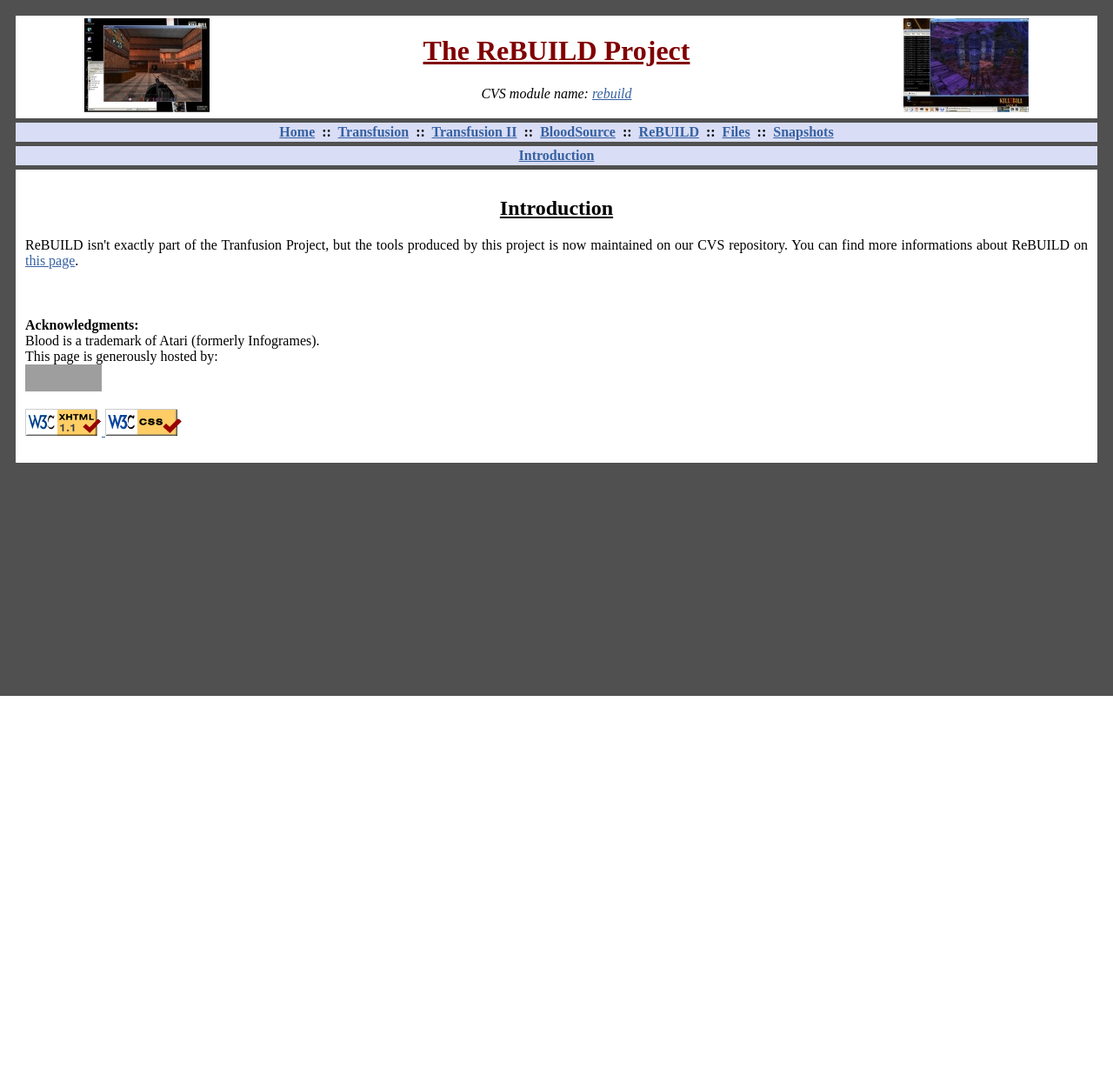
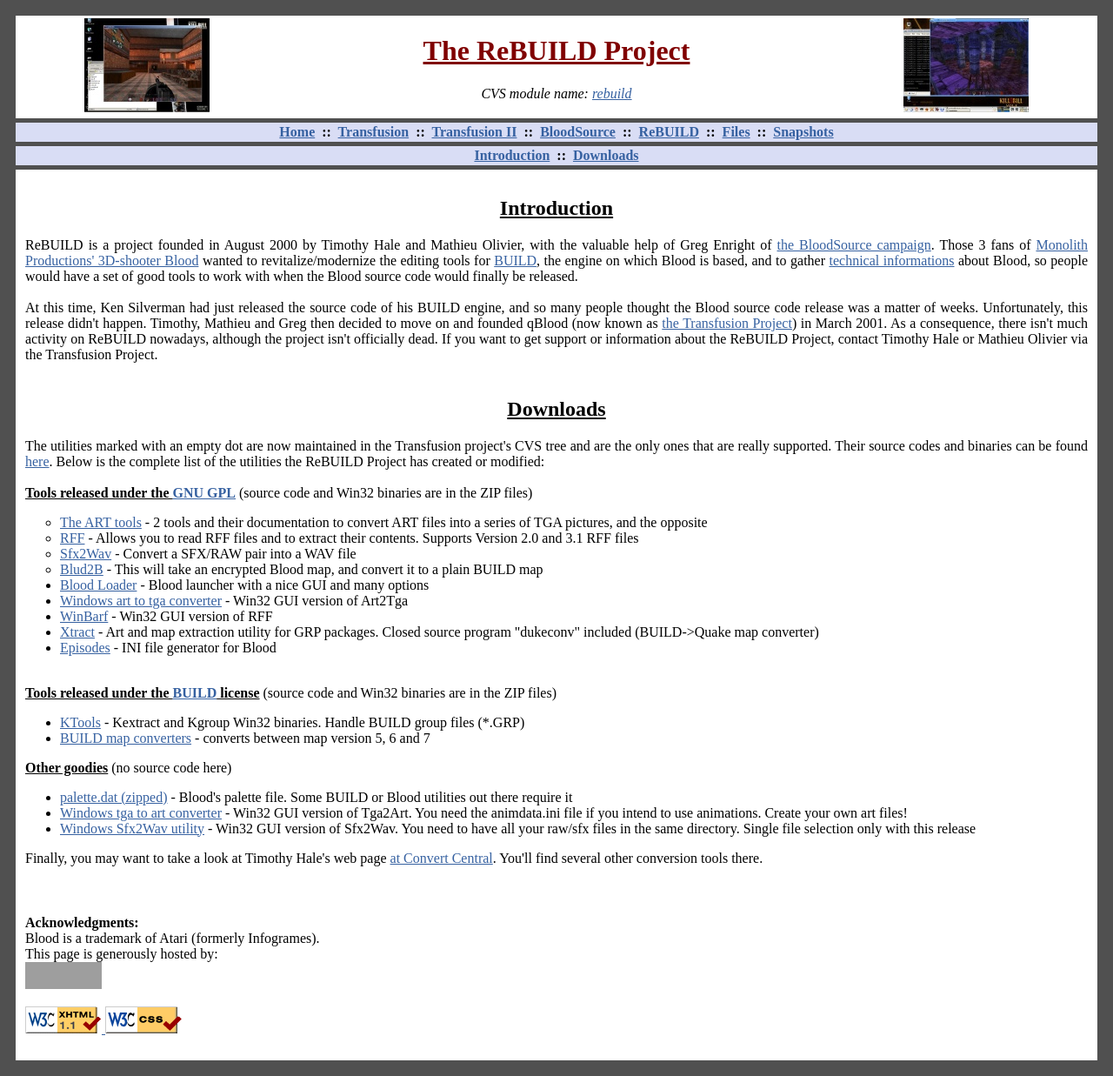
Before and after one commit to QuakeMods/transfusion, a PHP site: page /rebuild.php in a window 1280 px wide. Shown: the whole page at 87% size. Before the commit the page ends 800 px from the top, so only its background shows below. Run offline with PHP 8.4, Linux system fonts and the light colour scheme; grey boxes are pictures that could not be loaded.

Commit message:
Ported the old ReBUILD page from the BloodSource website

```diff
--- a/website/rebuild.php
+++ b/website/rebuild.php
@@ -3,7 +3,8 @@
 	$page_topic = "The ReBUILD Project";
 	$page_cvs = "rebuild";
 	$page_links = array (
-		"Introduction" => array ("Address" => "#introduction-section", "Text" => "Introduction")
+		"Introduction" => array ("Address" => "#introduction-section", "Text" => "Introduction"),
+		"Downloads" => array ("Address" => "#downloads-section", "Text" => "Downloads")
 	);
 
 	require ("header.php");
@@ -12,9 +13,106 @@
 <!-- Introduction -->
 <div class="section">
 	<h2 id="introduction-section" class="section">Introduction</h2>
-	ReBUILD isn't exactly part of the Tranfusion Project, but the tools produced by this project
-	is now maintained on our CVS repository. You can find more informations about ReBUILD on
-	<a href="http://www.planetblood.com/bloodsource/rebuild.shtml">this page</a>.<br />
+	ReBUILD is a project founded in August 2000 by Timothy Hale and Mathieu Olivier,
+	with the valuable help of Greg Enright of <a href="bloodsource.php">the BloodSource
+	campaign</a>. Those 3 fans of <a href="http://blood.lith.com/">Monolith Productions'
+	3D-shooter Blood</a> wanted to revitalize/modernize the editing tools for
+	<a href="http://www.advsys.net/ken/build.htm">BUILD</a>, the engine on which Blood
+	is based, and to gather <a href="bloodsource.php#techinfo-section">technical
+	informations</a> about Blood, so people would have a set of good tools to work with
+	when the Blood source code would finally be released.<br />
+	<br />
+	At this time, Ken Silverman had just released the source code of his BUILD engine,
+	and so many people thought the Blood source code release was a matter of weeks.
+	Unfortunately, this release didn't happen. Timothy, Mathieu and Greg then decided to
+	move on and founded qBlood (now known as
+	<a href="http://transfusion.deathmask.net/">the Transfusion Project</a>) in March 2001.
+	As a consequence, there isn't much activity on ReBUILD nowadays, although the project
+	isn't officially dead. If you want to get support or information about the ReBUILD
+	Project, contact Timothy Hale or Mathieu Olivier via the Transfusion Project.<br />
+</div>
+
+<!-- Downloads -->
+<div class="section">
+	<h2 id="downloads-section" class="section">Downloads</h2>
+	The utilities marked with an empty dot are now maintained in the Transfusion project's
+	CVS tree and are the only ones that are really supported. Their source codes and binaries
+	can be found <a href="snapshots.php#rebuild-section">here</a>. Below is the complete list
+	of the utilities the ReBUILD Project has created or modified:<br />
+	<br />
+	<span class="boldtitle">Tools released under the
+	<a href="http://www.gnu.org/copyleft/gpl.html">GNU GPL</a></span> (source code and Win32
+	binaries are in the ZIP files)<br />
+	<ul>
+		<li style="list-style-type: circle;">
+			<a href="snapshots.php#rebuild-section">The ART tools</a> - 2 tools and their
+			documentation to convert ART files into a series of TGA pictures, and the opposite
+		</li>
+		<li style="list-style-type: circle;">
+			<a href="snapshots.php#rebuild-section">RFF</a> - Allows you to read RFF files
+			and to extract their contents. Supports Version 2.0 and 3.1 RFF files
+		</li>
+		<li style="list-style-type: circle;">
+			<a href="snapshots.php#rebuild-section">Sfx2Wav</a> - Convert a SFX/RAW pair into
+			a WAV file
+		</li>
+		<li style="list-style-type: circle;">
+			<a href="snapshots.php#rebuild-section">Blud2B</a> - This will take an encrypted
+			Blood map, and convert it to a plain BUILD map
+		</li>
+		<li>
+			<a href="files/loader.zip">Blood Loader</a> - Blood launcher with a nice GUI and
+			many options
+		</li>
+		<li>
+			<a href="files/wart2tga.zip">Windows art to tga converter</a> - Win32 GUI version
+			of Art2Tga
+		</li>
+		<li>
+			<a href="files/winbarf.zip">WinBarf</a> - Win32 GUI version of RFF
+		</li>
+		<li>
+			<a href="files/xtract.zip">Xtract</a> - Art and map extraction utility for GRP
+			packages. Closed source program "dukeconv" included (BUILD->Quake map converter)
+		</li>
+		<li>
+			<a href="files/episodes.zip">Episodes</a> - INI file generator for Blood
+		</li>
+	</ul>
+	<br />
+	<span class="boldtitle">Tools released under the
+	<a href="http://www.advsys.net/ken/build.htm">BUILD</a> license</span> (source code and Win32
+	binaries are in the ZIP files)<br />
+	<ul>
+		<li>
+			<a href="files/ktools.zip">KTools</a> - Kextract and Kgroup Win32 binaries.
+			Handle BUILD group files (*.GRP)
+		</li>
+		<li>
+			<a href="files/convmap.zip">BUILD map converters</a> - converts between
+			map version 5, 6 and 7
+		</li>
+	</ul>
+	<span class="boldtitle">Other goodies</span> (no source code here)<br />
+	<ul>
+		<li>
+			<a href="files/palette.zip">palette.dat (zipped)</a> - Blood's palette file.
+			Some BUILD or Blood utilities out there require it
+		</li>
+		<li>
+			<a href="files/wtga2art.zip">Windows tga to art converter</a> - Win32 GUI version
+			of Tga2Art. You need the animdata.ini file if you intend to use animations.
+			Create your own art files!
+		</li>
+		<li>
+			<a href="files/wsfx2wav.zip">Windows Sfx2Wav utility</a> - Win32 GUI version of
+			Sfx2Wav. You need to have all your raw/sfx files in the same directory.
+			Single file selection only with this release
+		</li>
+	</ul>
+	Finally, you may want to take a look at Timothy Hale's web page
+	<a href="http://www.planetduke.com/convertcentral/mapconverter.html">at Convert Central</a>.
+	You'll find several other conversion tools there.<br />
 </div>
 
 <br />
```
